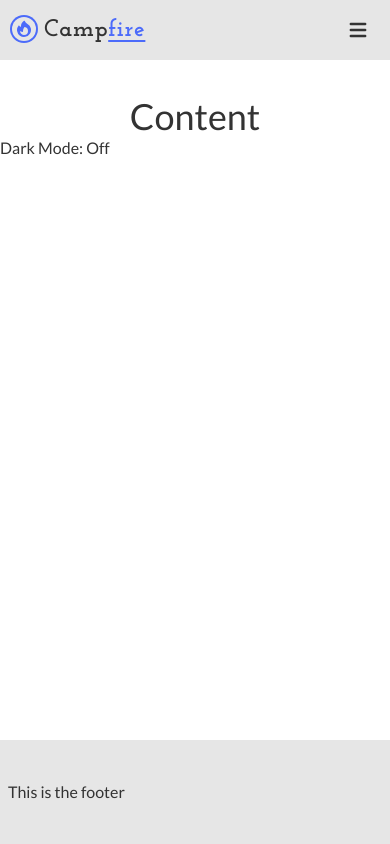
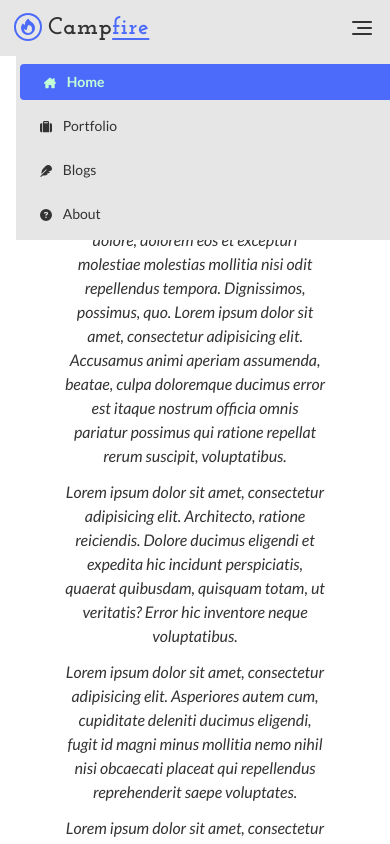
Before and after one commit to jegramos/sunrise-spa, a Vue app: page / in a window 390 px wide. Shown: the top 844 px of the page. Built offline with nearby package versions, Linux system fonts and the light colour scheme.

Commit message:
:sparkles: responsive nav

```diff
--- a/package.json
+++ b/package.json
@@ -17,6 +17,7 @@
     "@fortawesome/free-regular-svg-icons": "^6.2.1",
     "@fortawesome/free-solid-svg-icons": "^6.2.1",
     "@fortawesome/vue-fontawesome": "^3.0.2",
+    "@headlessui-float/vue": "^0.10.1",
     "@headlessui/tailwindcss": "^0.1.2",
     "@headlessui/vue": "^1.7.7",
     "@heroicons/vue": "^2.0.13",
@@ -24,7 +25,6 @@
     "axios": "^1.2.2",
     "chalk": "^5.2.0",
     "daisyui": "^2.46.1",
-    "flowbite": "^1.5.5",
     "pinia": "^2.0.28",
     "pinia-plugin-persistedstate": "^3.0.2",
     "vue": "^3.2.45",
--- a/src/assets/css/tailwind.css
+++ b/src/assets/css/tailwind.css
@@ -67,7 +67,7 @@
   .theme-old {
     --color-text-base: 40, 36, 37;
     --color-text-muted: 77, 72, 66;
-    --color-text-inverted: 184, 4, 116;
+    --color-text-inverted: 230, 217, 157;
     --color-text-tooling: 231, 218, 182;
     --color-text-info: 210, 223, 255;
     --color-text-success: 189, 254, 213;
--- a/src/components/AppNavBar.vue
+++ b/src/components/AppNavBar.vue
@@ -1,9 +1,9 @@
 <template>
-  <nav class="py-2.5 px-3 lg:px-12 fixed w-full z-20 top-0 left-0 bg-theme-section">
+  <nav id="app-main-nav" class="px-4 py-3 lg:px-12 fixed w-full z-20 top-0 left-0 bg-theme-section">
     <div class="flex flex-wrap items-center justify-between">
       <!-- Start Logo and title -->
       <div
-        class="flex items-center lg:w-[25%] hover:cursor-pointer hover:scale-105 hover:drop-shadow transition-all duration-200 ease-in"
+        class="flex items-center lg:w-[25%] hover:cursor-pointer hover:scale-105 transition-transform duration-200 ease-in"
       >
         <div class="rounded-3xl p-0.5 ring-2 ring-theme-primary mb-0.5 mr-2">
           <fire-icon class="text-theme-primary w-5 h-5" />
@@ -20,75 +20,70 @@
           <app-theme-switcher class="mr-4" />
           <div class="flex">
             <!-- Start Github link icon -->
+            <app-tooltip>
+              <template #tooltip-target>
                 <button
-              data-tooltip-target="tooltip-github-navlink"
                   class="rounded-3xl text-theme-base w-6 h-6 hover:scale-125 transition-transform duration-150 ease-in focus-visible:outline-none focus-visible:ring-theme-primary focus-visible:ring-1"
                   @click="handleOpenGithubPages"
                 >
                   <font-awesome-icon icon="fa-brands fa-github-alt" />
                 </button>
-            <app-tooltip id="tooltip-github-navlink">
-              <template #icon>
+              </template>
+              <template #tooltip-icon>
                 <arrow-top-right-on-square-icon class="h-3 w-3 mr-1" />
               </template>
-              <template #text>Visit Github</template>
+              <template #tooltip-text>Visit Github</template>
             </app-tooltip>
             <!-- End Github link icon -->
             <!-- Start FB link icon -->
+            <app-tooltip>
+              <template #tooltip-target>
                 <button
-              data-tooltip-target="tooltip-fb-navlink"
                   class="rounded-3xl text-theme-base ml-1 w-6 h-6 hover:scale-125 transition-transform duration-150 ease-in focus-visible:outline-none focus-visible:ring-theme-primary focus-visible:ring-1"
                   @click="handleOpenFacebookPage"
                 >
                   <font-awesome-icon icon="fa-brands fa-facebook" />
                 </button>
-            <app-tooltip id="tooltip-fb-navlink">
-              <template #icon>
+              </template>
+              <template #tooltip-icon>
                 <arrow-top-right-on-square-icon class="h-3 w-3 mr-1" />
               </template>
-              <template #text>Visit Facebook</template>
+              <template #tooltip-text>Visit Facebook</template>
             </app-tooltip>
             <!-- End FB link icon -->
           </div>
         </div>
         <!-- End Switcher and icons -->
         <!-- Start mobile hamburger -->
-        <button
-          data-collapse-toggle="navbar-sticky"
-          type="button"
-          class="inline-flex items-center p-2 text-sm text-theme-base rounded-lg lg:hidden hover:text-theme-primary focus-visible:outline-none focus-visible:ring-2 focus-visible:ring-theme-primary"
-          aria-controls="navbar-sticky"
-          aria-expanded="false"
+        <div
+          id="app-navbar-hamburger-button"
+          class="flex flex-col items-end p-0.5 w-6 lg:hidden"
+          @click="toggleHamburgerContent"
         >
-          <span class="sr-only">Open main menu</span>
-          <svg
-            class="w-6 h-6"
-            aria-hidden="true"
-            fill="currentColor"
-            viewBox="0 0 20 20"
-            xmlns="http://www.w3.org/2000/svg"
-          >
-            <path
-              fill-rule="evenodd"
-              d="M3 5a1 1 0 011-1h12a1 1 0 110 2H4a1 1 0 01-1-1zM3 10a1 1 0 011-1h12a1 1 0 110 2H4a1 1 0 01-1-1zM3 15a1 1 0 011-1h12a1 1 0 110 2H4a1 1 0 01-1-1z"
-              clip-rule="evenodd"
-            ></path>
-          </svg>
-        </button>
+          <span class="sr-only">Open navigation menu</span>
+          <div class="bg-theme-neutral h-0.5 w-full mb-1 rounded-lg"></div>
+          <div class="bg-theme-neutral h-0.5 w-[75%] mb-1 rounded-lg"></div>
+          <div class="bg-theme-neutral h-0.5 w-full rounded-lg"></div>
+        </div>
         <!-- End mobile hamburger -->
       </div>
       <!-- End Utils section -->
       <!-- Start Nav links -->
-      <div id="navbar-sticky" class="items-center justify-center hidden w-full lg:flex lg:w-auto lg:order-1">
+      <div
+        id="app-navbar-hamburger-content"
+        class="items-center bg-theme-section justify-center w-full lg:bg-transparent lg:mt-0 lg:flex lg:w-auto lg:order-1 lg:static hover:cursor-pointer transition-all duration-200 ease-in top-[100%] z-50 absolute"
+      >
         <ul
-          class="flex flex-col p-4 mt-4 rounded-lg bg-theme-tooling lg:bg-theme-section lg:flex-row lg:space-x-8 lg:mt-0 lg:text-sm lg:font-medium"
+          class="flex mt-2 flex-col rounded-lg lg:bg-theme-section lg:flex-row lg:space-x-8 lg:mt-0 text-sm lg:font-medium"
         >
           <li v-for="link in navLinks" :key="link.name">
             <router-link
               :to="{ name: link.name }"
-              active-class="bg-theme-primary lg:bg-theme-section lg:underline lg:decoration-2 lg:underline-offset-8 lg:decoration-theme-primary"
-              class="block py-2 pl-3 pr-4 text-white text-theme-base rounded lg:rounded-xl lg:text-theme-base lg:hover:bg-theme-section-hover lg:hover:scale-105 transition-all duration-200 ease-in lg:py-1 lg:px-2 focus-visible:outline-none focus-visible:ring-theme-primary focus-visible:ring-1 focus-visible:no-underline"
+              active-class="bg-theme-primary mx-1 font-bold text-theme-inverted lg:bg-theme-section lg:mx-0 lg:font-normal lg:underline lg:decoration-2 lg:underline-offset-8 lg:decoration-theme-primary"
+              class="text-left block py-2 pl-6 pr-4 text-theme-base rounded mb-2 lg:b-0 lg:rounded-xl lg:text-theme-base lg:hover:bg-theme-section-hover lg:hover:scale-105 transition-none hover:transition-all duration-200 ease-in lg:py-1 lg:px-2 focus-visible:outline-none focus-visible:ring-theme-primary focus-visible:ring-1 focus-visible:no-underline"
+              @click="toggleHamburgerContent"
             >
+              <font-awesome-icon :icon="link.icon" class="w-3 h-3 mr-2 lg:hidden"></font-awesome-icon>
               {{ link.label }}
             </router-link>
           </li>
@@ -105,7 +100,7 @@ import AppTooltip from '@/components/AppTooltip.vue'
 import { FireIcon } from '@heroicons/vue/20/solid'
 import { FontAwesomeIcon } from '@fortawesome/vue-fontawesome'
 import { ArrowTopRightOnSquareIcon } from '@heroicons/vue/20/solid'
-// import { useRoute } from 'vue-router'
+import { ref } from 'vue'
 
 const handleOpenGithubPages = () => {
   const githubUser = import.meta.env.VITE_GITHUB_USER
@@ -118,14 +113,26 @@ const handleOpenFacebookPage = () => {
 }
 
 const navLinks = [
-  { name: 'home', label: 'Home' },
-  { name: 'portfolio', label: 'Portfolio' },
+  { name: 'home', label: 'Home', icon: 'fa-solid fa-house-chimney' },
+  { name: 'portfolio', label: 'Portfolio', icon: 'fa-solid fa-suitcase' },
   {
     name: 'blogs',
     label: 'Blogs',
+    icon: 'fa-solid fa-feather',
   },
-  { name: 'about', label: 'About' },
+  { name: 'about', label: 'About', icon: 'fa-solid fa-circle-question' },
 ]
 
-// const route = useRoute()
+const hamburgerContentIsShown = ref(false)
+const toggleHamburgerContent = () => {
+  const hamburgerContent = document.getElementById('app-navbar-hamburger-content')
+  hamburgerContentIsShown.value = !hamburgerContentIsShown.value
+  if (hamburgerContentIsShown.value) {
+    hamburgerContent.classList.add('right-[0%]')
+    hamburgerContent.classList.remove('right-[-200%]')
+    return
+  }
+  hamburgerContent.classList.remove('right-[0%]')
+  hamburgerContent.classList.add('right-[-200%]')
+}
 </script>
--- a/src/components/AppThemeSwitcher.vue
+++ b/src/components/AppThemeSwitcher.vue
@@ -2,7 +2,7 @@
   <popover class="relative">
     <!-- Start button -->
     <popover-button
-      class="flex items-center bg-theme-section text-theme-base text-sm py-1 px-2 rounded-2xl hover:bg-theme-section-hover hover:scale-105 transition-all focus:outline-none focus-visible:outline-none focus-visible:only:ring-theme-primary focus-visible:only:ring-1"
+      class="flex items-center bg-theme-section text-theme-base text-sm py-1 px-2 rounded-2xl hover:bg-theme-section-hover hover:scale-105 hover:transition-all focus:outline-none focus-visible:outline-none focus-visible:only:ring-theme-primary focus-visible:only:ring-1"
     >
       <swatch-icon class="w-4 h-4 mr-1" />
       <div>Select theme</div>
@@ -56,7 +56,7 @@
             @click="theme.switchTheme('auto')"
           >
             <wrench-screwdriver-icon class="w-3 h-3 ml-1.5 mr-1.5" />
-            <span class="text-theme-tooling">Use System Preferences</span>
+            <span class="text-theme-tooling">System Preference</span>
             <check-badge-icon v-if="theme.selectedTheme === 'auto'" class="w-3 h-3 ml-1.5" />
           </button>
         </div>
--- a/src/main.js
+++ b/src/main.js
@@ -7,9 +7,6 @@ import '@/router'
 // Import custom styles
 import '@/assets/css/main.css'
 
-// Import Flowbite plugin for tailwind
-import 'flowbite'
-
 // Finally import the Vue instance that the above imports used
 import { vueApp } from '@/app'
 
--- a/src/views/HomePage.vue
+++ b/src/views/HomePage.vue
@@ -1,9 +1,44 @@
 <template>
   <h1 class="text-4xl text-center">Content</h1>
-  <h2>Dark Mode: {{ isDark ? 'On' : 'Off' }}</h2>
+  <div class="px-16 mt-5 max-w-lg italic text-center mx-auto">
+    <p class="mb-3">
+      Lorem ipsum dolor sit amet, consectetur adipisicing elit. Ipsum, nesciunt omnis. Accusantium autem, debitis dicta
+      dolore, dolorem eos et excepturi molestiae molestias mollitia nisi odit repellendus tempora. Dignissimos,
+      possimus, quo. Lorem ipsum dolor sit amet, consectetur adipisicing elit. Accusamus animi aperiam assumenda,
+      beatae, culpa doloremque ducimus error est itaque nostrum officia omnis pariatur possimus qui ratione repellat
+      rerum suscipit, voluptatibus.
+    </p>
+    <p class="mb-3">
+      Lorem ipsum dolor sit amet, consectetur adipisicing elit. Architecto, ratione reiciendis. Dolore ducimus eligendi
+      et expedita hic incidunt perspiciatis, quaerat quibusdam, quisquam totam, ut veritatis? Error hic inventore neque
+      voluptatibus.
+    </p>
+    <p class="mb-3">
+      Lorem ipsum dolor sit amet, consectetur adipisicing elit. Asperiores autem cum, cupiditate deleniti ducimus
+      eligendi, fugit id magni minus mollitia nemo nihil nisi obcaecati placeat qui repellendus reprehenderit saepe
+      voluptates.
+    </p>
+    <p class="mb-3">
+      Lorem ipsum dolor sit amet, consectetur adipisicing elit. Alias consequuntur cum deleniti, ducimus ea earum,
+      facilis fugit ipsa magni molestiae officiis, possimus quae quos rem saepe vero voluptates! Aliquid, fugit? Lorem
+      ipsum dolor sit amet, consectetur adipisicing elit. Accusamus animi aperiam assumenda, beatae, culpa doloremque
+      ducimus error est itaque nostrum officia omnis pariatur possimus qui ratione repellat rerum suscipit,
+      voluptatibus. Lorem ipsum dolor sit amet, consectetur adipisicing elit. Accusamus animi aperiam assumenda, beatae,
+      culpa doloremque ducimus error est itaque nostrum officia omnis pariatur possimus qui ratione repellat rerum
+      suscipit, voluptatibus. Lorem ipsum dolor sit amet, consectetur adipisicing elit. Accusamus animi aperiam
+      assumenda, beatae, culpa doloremque ducimus error est itaque nostrum officia omnis pariatur possimus qui ratione
+      repellat rerum suscipit, voluptatibus. Lorem ipsum dolor sit amet, consectetur adipisicing elit. Accusamus animi
+      aperiam assumenda, beatae, culpa doloremque ducimus error est itaque nostrum officia omnis pariatur possimus qui
+      ratione repellat rerum suscipit, voluptatibus.
+    </p>
+    <p class="mb-3">
+      Lorem ipsum dolor sit amet, consectetur adipisicing elit. Accusamus animi aperiam assumenda, beatae, culpa
+      doloremque ducimus error est itaque nostrum officia omnis pariatur possimus qui ratione repellat rerum suscipit,
+      voluptatibus. Lorem ipsum dolor sit amet, consectetur adipisicing elit. Accusamus animi aperiam assumenda, beatae,
+      culpa doloremque ducimus error est itaque nostrum officia omnis pariatur possimus qui ratione repellat rerum
+      suscipit, voluptatibus. Lorem ipsum dolor sit amet, consectetur adipisicing elit. Accusamus animi aperiam
+      assumenda, beatae, culpa doloremque ducimus error est itaque nostrum officia omnis pariatur possimus qui ratione
+      repellat rerum suscipit, voluptatibus.
+    </p>
+  </div>
 </template>
-
-<script setup>
-import { useDark } from '@vueuse/core'
-const isDark = useDark()
-</script>
--- a/tailwind.config.cjs
+++ b/tailwind.config.cjs
@@ -35,6 +35,7 @@ module.exports = {
           section: withOpacity('--color-bg-content-section'),
           'section-hover': withOpacity('--color-bg-content-section-hover'),
           tooling: withOpacity('--color-bg-tooling'),
+          neutral: withOpacity('--color-text-base'),
           primary: withOpacity('--color-primary'),
           info: withOpacity('--color-bg-info'),
           success: withOpacity('--color-bg-success'),
@@ -62,7 +63,7 @@ module.exports = {
           base: withOpacity('--color-text-base'),
           muted: withOpacity('--color-text-muted'),
           inverted: withOpacity('--color-text-inverted'),
-          tooling: withOpacity('--color-text-tooling'),
+          tooling: withOpacity('--color-bg-tooling'),
         },
       },
       outlineColor: {
@@ -86,5 +87,5 @@ module.exports = {
       },
     },
   },
-  plugins: [require('flowbite/plugin'), require('@headlessui/tailwindcss')],
+  plugins: [require('@headlessui/tailwindcss')],
 }
```
Also changed, not shown: src/components/AppTooltip.vue (+45 -11 lines), src/plugins/font-awesome.js (+8 -2 lines), 1 other file (tests, documents, lock files or other folders). Lines whose indentation alone changed are shown as unchanged.
